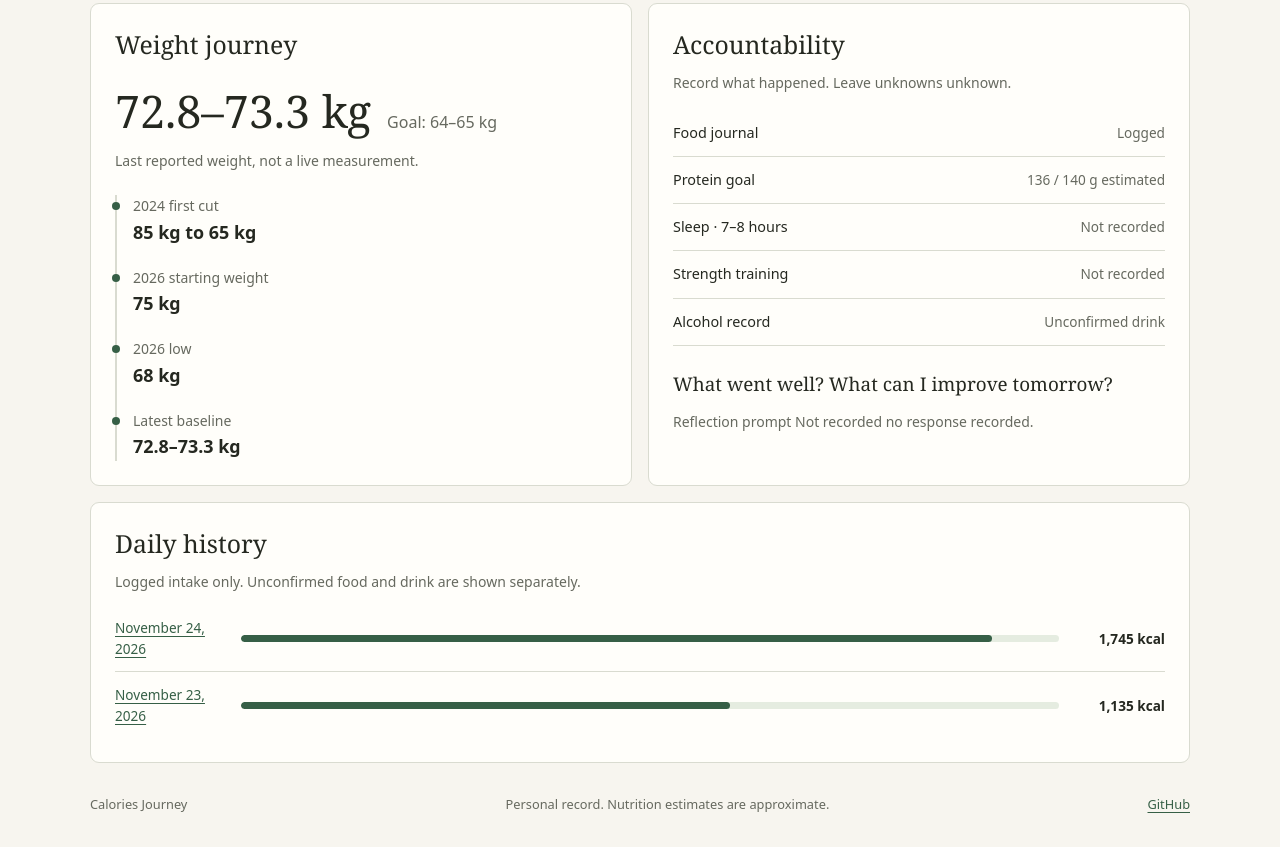
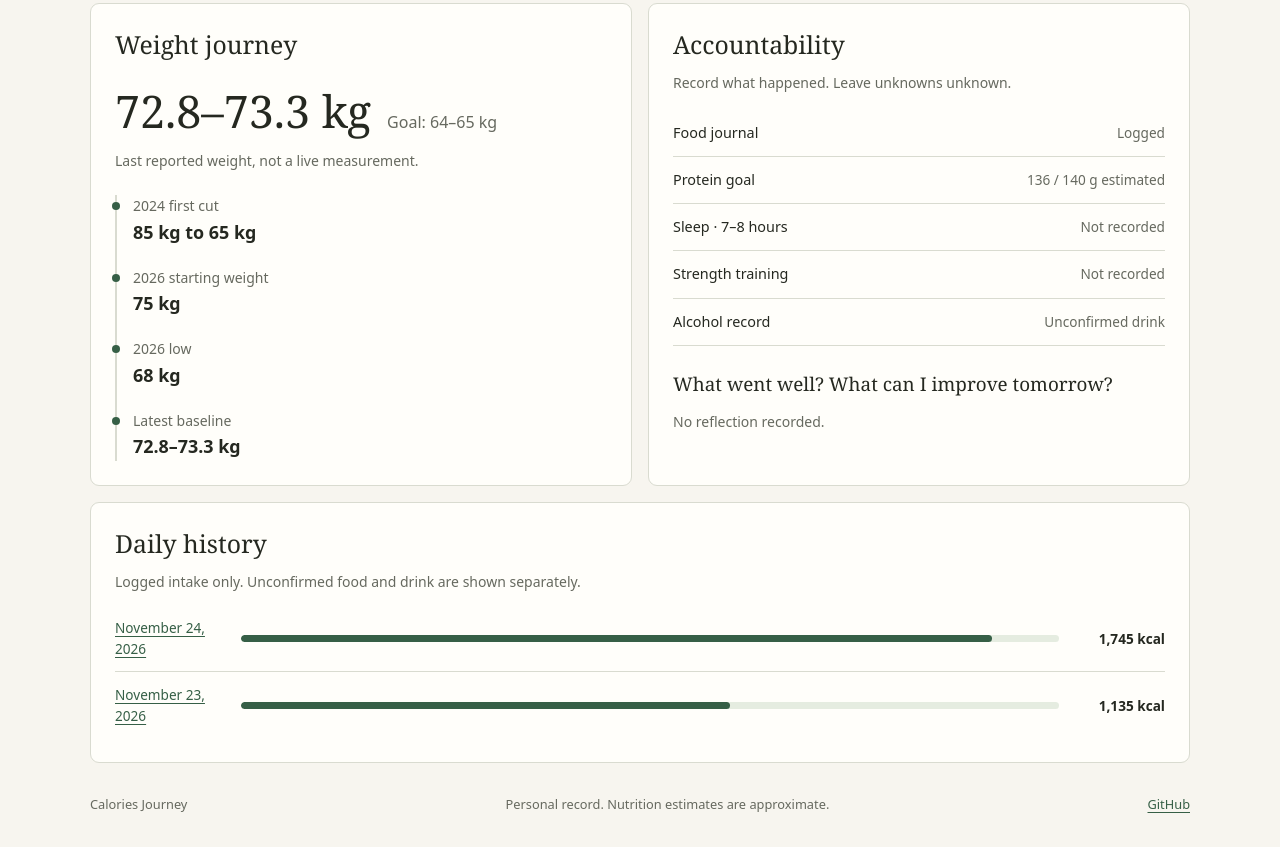
Before and after one commit to bastilavarias/calories-journey, a plain HTML site: page index.html in a window 1280 px wide. Shown: the part 1287-2134 px from the top of the page. Drawn offline with Linux system fonts and the light colour scheme.

Commit message:
Fix dashboard title and reflection copy

```diff
--- a/index.html
+++ b/index.html
@@ -5,7 +5,7 @@
 <meta name="viewport" content="width=device-width, initial-scale=1">
 <meta name="description" content="A personal journal of nutrition, weight, and daily accountability.">
 <meta name="theme-color" content="#f7f5ef">
-<title>Calories Journey Not recorded A daily record</title>
+<title>Calories Journey | A daily record</title>
 <link rel="stylesheet" href="styles.css">
 <script type="module" src="app.mjs"></script>
 </head>
@@ -30,7 +30,7 @@
     </section>
     <div class="two-col">
       <section aria-labelledby="journey-heading" class="panel"><h2 id="journey-heading">Weight journey</h2><div class="weight"><strong id="weight" class="big">Not recorded</strong><span id="weight-goal" class="muted"></span></div><p class="small muted">Last reported weight, not a live measurement.</p><ol id="milestones" class="timeline"></ol></section>
-      <section aria-labelledby="account-heading" class="panel"><h2 id="account-heading">Accountability</h2><p class="muted small">Record what happened. Leave unknowns unknown.</p><dl id="accountability" class="account-list"></dl><p class="reflection">What went well? What can I improve tomorrow?</p><p class="muted small">Reflection prompt Not recorded no response recorded.</p></section>
+      <section aria-labelledby="account-heading" class="panel"><h2 id="account-heading">Accountability</h2><p class="muted small">Record what happened. Leave unknowns unknown.</p><dl id="accountability" class="account-list"></dl><p class="reflection">What went well? What can I improve tomorrow?</p><p class="muted small">No reflection recorded.</p></section>
     </div>
     <section class="panel history"><h2>Daily history</h2><p class="small muted">Logged intake only. Unconfirmed food and drink are shown separately.</p><div id="history"></div></section>
   </div>
```
